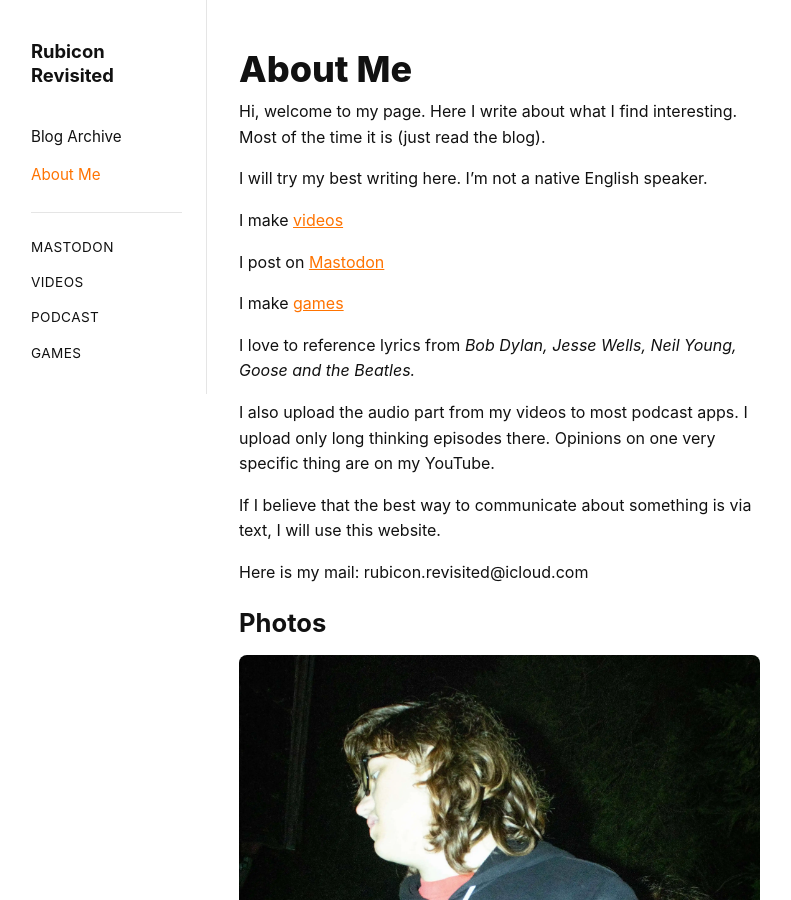
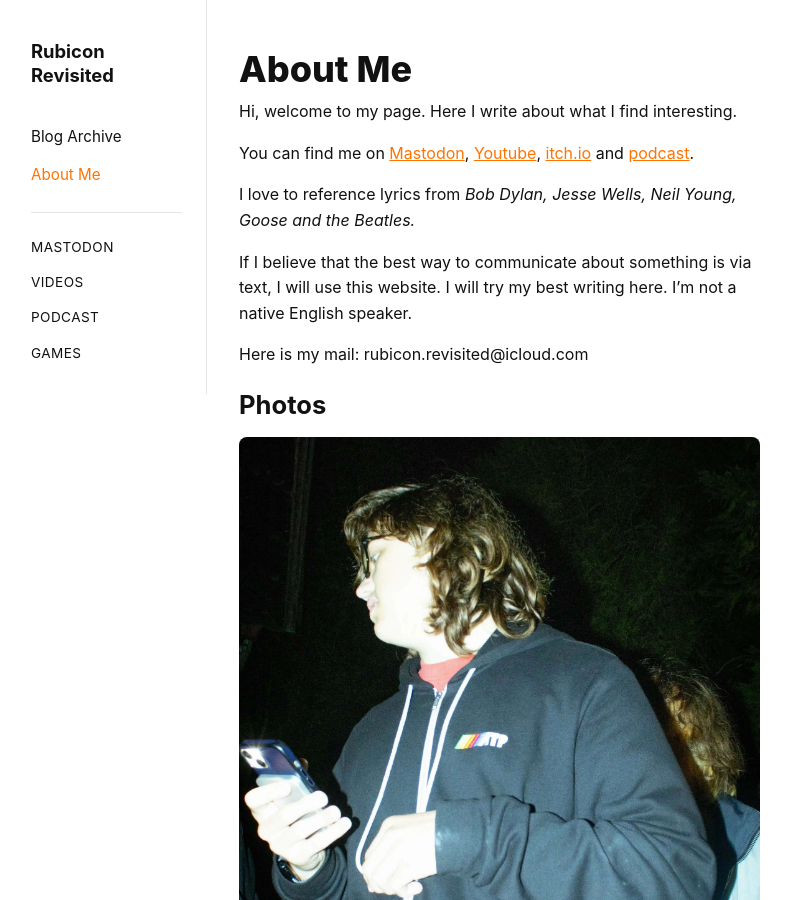
Before and after one commit to StepanJiri/stepankarasek.github.io, a Jekyll site: the page built from about.md, in a window 1280 px wide and 900 px high. Shown: the whole window, without its empty margins (153-944 px from the left). Built offline with Jekyll 4.4.1, drawn with Linux system fonts in a browser that asks for light colours.

Commit message:
Update about.md

```diff
--- a/about.md
+++ b/about.md
@@ -4,26 +4,15 @@ title: About
 permalink: /about/
 hide_rss: true
 ---
-
-
-
 # About Me
 
-Hi, welcome to my page. Here I write about what I find interesting. Most of the time it is (just read the blog).
+Hi, welcome to my page. Here I write about what I find interesting.
 
-I will try my best writing here. I’m not a native English speaker.
-
-I make [videos](https://www.youtube.com/channel/UCNr3EHRzIhJ2l8KLF9SlgFw)
-
-I post on [Mastodon](https://mastodon.social/@yourusername)
-
-I make [games](https://jirka-karasek.itch.io/)
+You can find me on [Mastodon](https://mastodon.social/@yourusername), [Youtube](https://www.youtube.com/channel/UCNr3EHRzIhJ2l8KLF9SlgFw), [itch.io](https://jirka-karasek.itch.io/) and [podcast](https://rubiconrevisited.com/podcast/).
 
 I love to reference lyrics from *Bob Dylan, Jesse Wells, Neil Young, Goose and the Beatles.*
 
-I also upload the audio part from my videos to most podcast apps. I upload only long thinking episodes there. Opinions on one very specific thing are on my YouTube.
-
-If I believe that the best way to communicate about something is via text, I will use this website.
+If I believe that the best way to communicate about something is via text, I will use this website. I will try my best writing here. I’m not a native English speaker.
 
 Here is my mail: rubicon.revisited@icloud.com
 
```
